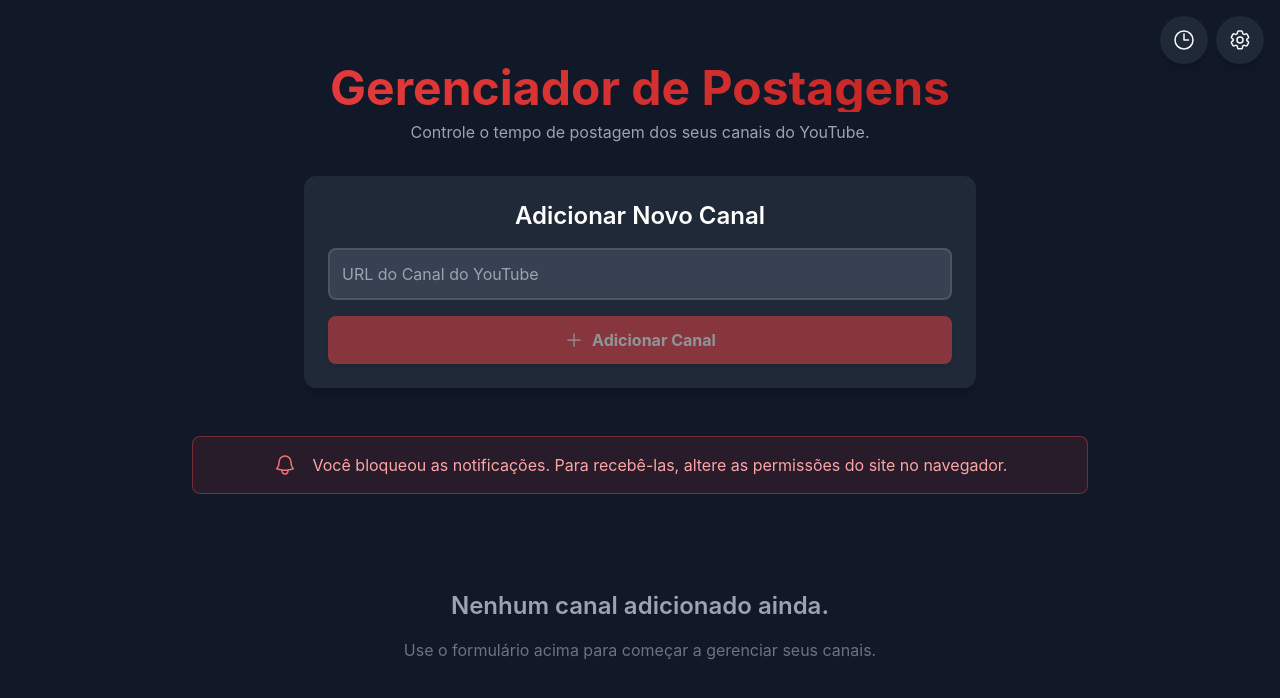
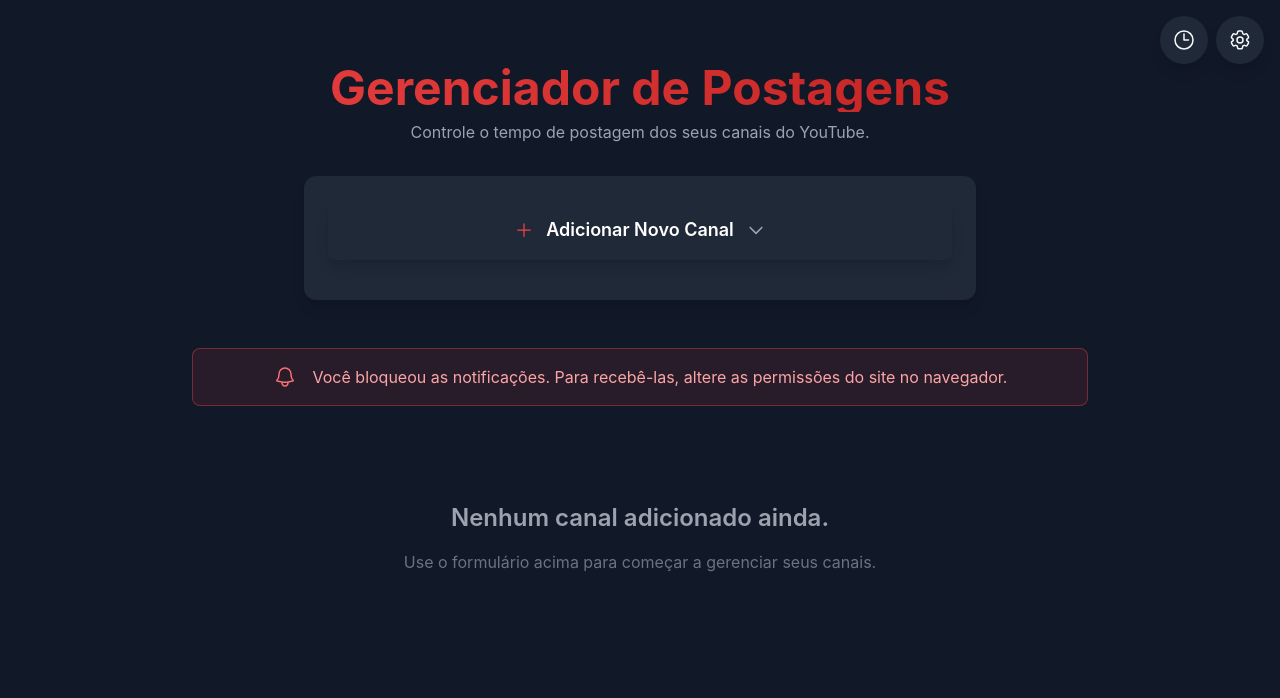
Before and after one commit to MayconMMM/Controle-de-Postagem, a React (Vite) app: page / in a window 1280 px wide. Shown: the top 698 px of the page. Built offline with nearby package versions, Linux system fonts and the light colour scheme.

Commit message:
Tornar formulário de adicionar canal minimizável

```diff
--- a/src/components/AddChannelForm.tsx
+++ b/src/components/AddChannelForm.tsx
@@ -16,6 +16,7 @@ const LoadingSpinner = () => (
 
 export const AddChannelForm: React.FC<AddChannelFormProps> = ({ onAddChannel, isLoading, error }) => {
   const [url, setUrl] = useState('');
+  const [isExpanded, setIsExpanded] = useState(false);
 
   const handleSubmit = (e: React.FormEvent) => {
     e.preventDefault();
@@ -27,7 +28,28 @@ export const AddChannelForm: React.FC<AddChannelFormProps> = ({ onAddChannel, is
 
   return (
     <div className="mb-12 max-w-2xl mx-auto p-6 bg-[var(--color-card)] rounded-xl shadow-lg">
-      <h2 className="text-2xl font-semibold mb-4 text-center text-[var(--color-text-header)]">Adicionar Novo Canal</h2>
+      {/* Botão para expandir/minimizar */}
+      <button
+        onClick={() => setIsExpanded(!isExpanded)}
+        className="w-full p-4 bg-[var(--color-card)] rounded-lg shadow-lg hover:bg-[var(--color-border)] transition-all duration-300 mb-4"
+      >
+        <div className="flex items-center justify-center gap-3">
+          <Icon type="Plus" className="w-5 h-5 text-[var(--color-primary)]" />
+          <span className="text-lg font-semibold text-[var(--color-text-header)]">
+            {isExpanded ? 'Ocultar Formulário' : 'Adicionar Novo Canal'}
+          </span>
+          <div className={`transform transition-transform duration-300 ${isExpanded ? 'rotate-180' : ''}`}>
+            <svg className="w-5 h-5 text-[var(--color-text-muted)]" fill="none" stroke="currentColor" viewBox="0 0 24 24">
+              <path strokeLinecap="round" strokeLinejoin="round" strokeWidth={2} d="M19 9l-7 7-7-7" />
+            </svg>
+          </div>
+        </div>
+      </button>
+
+      {/* Formulário expansível */}
+      <div className={`overflow-hidden transition-all duration-300 ${isExpanded ? 'max-h-96 opacity-100' : 'max-h-0 opacity-0'}`}>
+        <div className="p-6 bg-[var(--color-card)] rounded-lg shadow-lg">
+          <h2 className="text-xl font-semibold mb-4 text-center text-[var(--color-text-header)]">Adicionar Novo Canal</h2>
           <form onSubmit={handleSubmit} className="flex flex-col gap-4">
             <input
               type="url"
@@ -57,5 +79,7 @@ export const AddChannelForm: React.FC<AddChannelFormProps> = ({ onAddChannel, is
              {error && <p className="text-[var(--color-danger)] text-sm text-center mt-2">{error}</p>}
           </form>
         </div>
+      </div>
+    </div>
   );
 };
```
Lines whose indentation alone changed are shown as unchanged.
